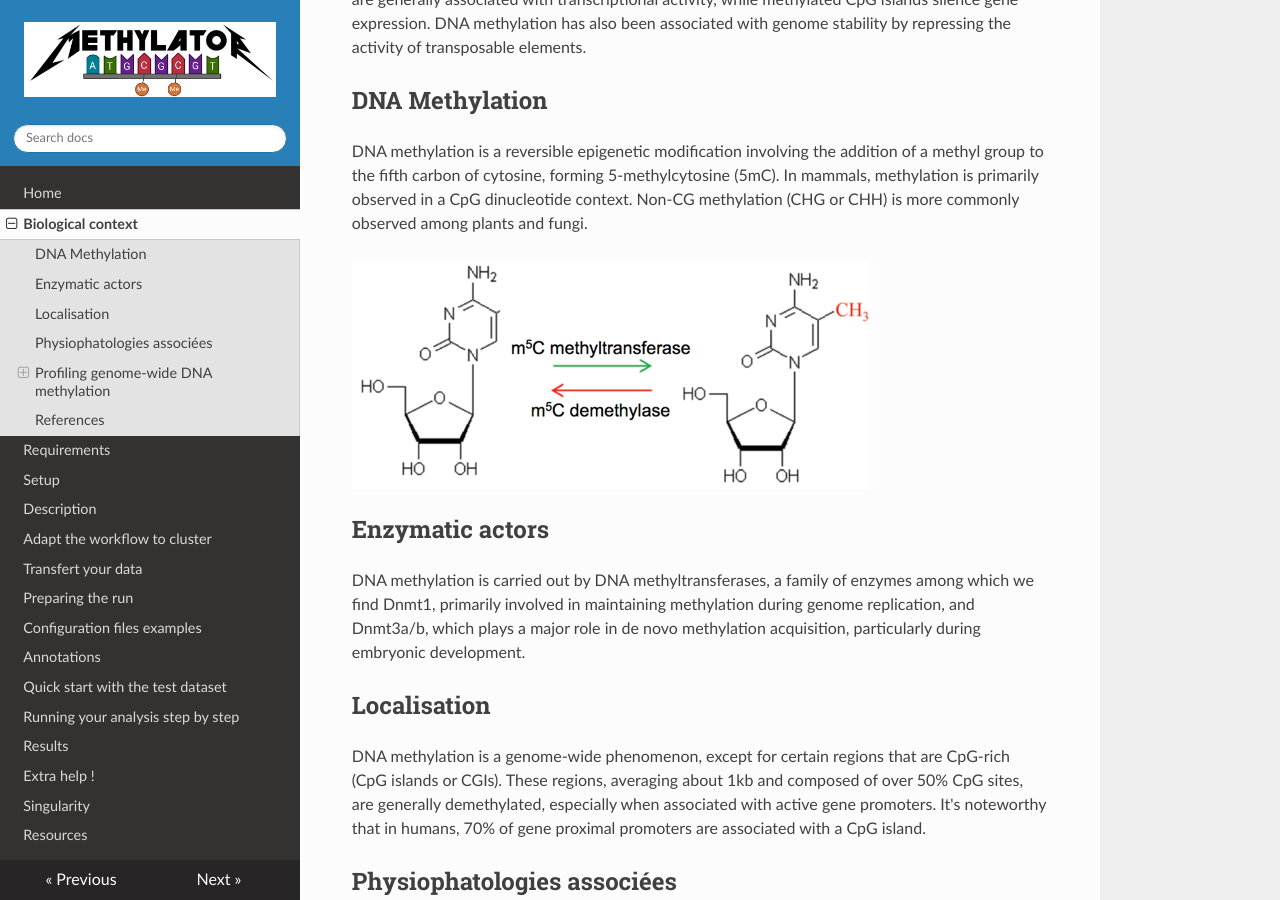
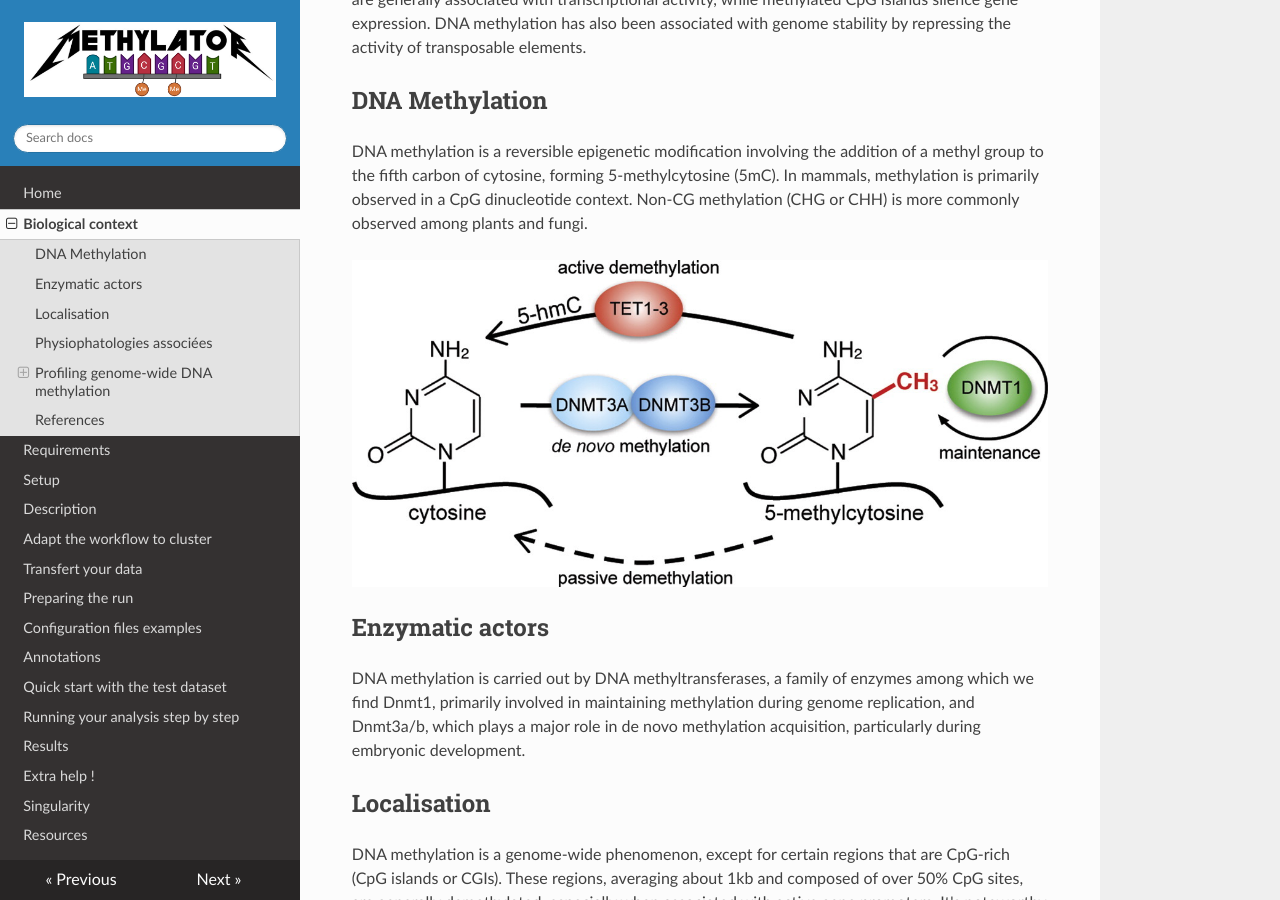
Before and after one commit to parisepigenetics/Methylator-Documentation, an MkDocs documentation site: the page built from docs/biological_context.md, in a window 1280 px wide and 900 px high, scrolled down 340 px. Built offline with MkDocs 1.6.1, drawn with Linux system fonts in a browser that asks for light colours; nearby versions of some CDN libraries.

Commit message:
Update biological_context.md

```diff
--- a/docs/biological_context.md
+++ b/docs/biological_context.md
@@ -7,7 +7,7 @@ transposable elements, aging, and carcinogenesis. At the molecular level, DNA me
 ##  DNA Methylation
 DNA methylation is a reversible epigenetic modification involving the addition of a methyl group to the fifth carbon of cytosine, forming 5-methylcytosine (5mC). In mammals, methylation is primarily observed in a CpG dinucleotide context. Non-CG methylation (CHG or CHH) is more commonly observed among plants and fungi.
 
-![5mc](img/5mc.png)
+![5mc](img/dmt_illustration.jpg)
 
 
 ## Enzymatic actors
```
